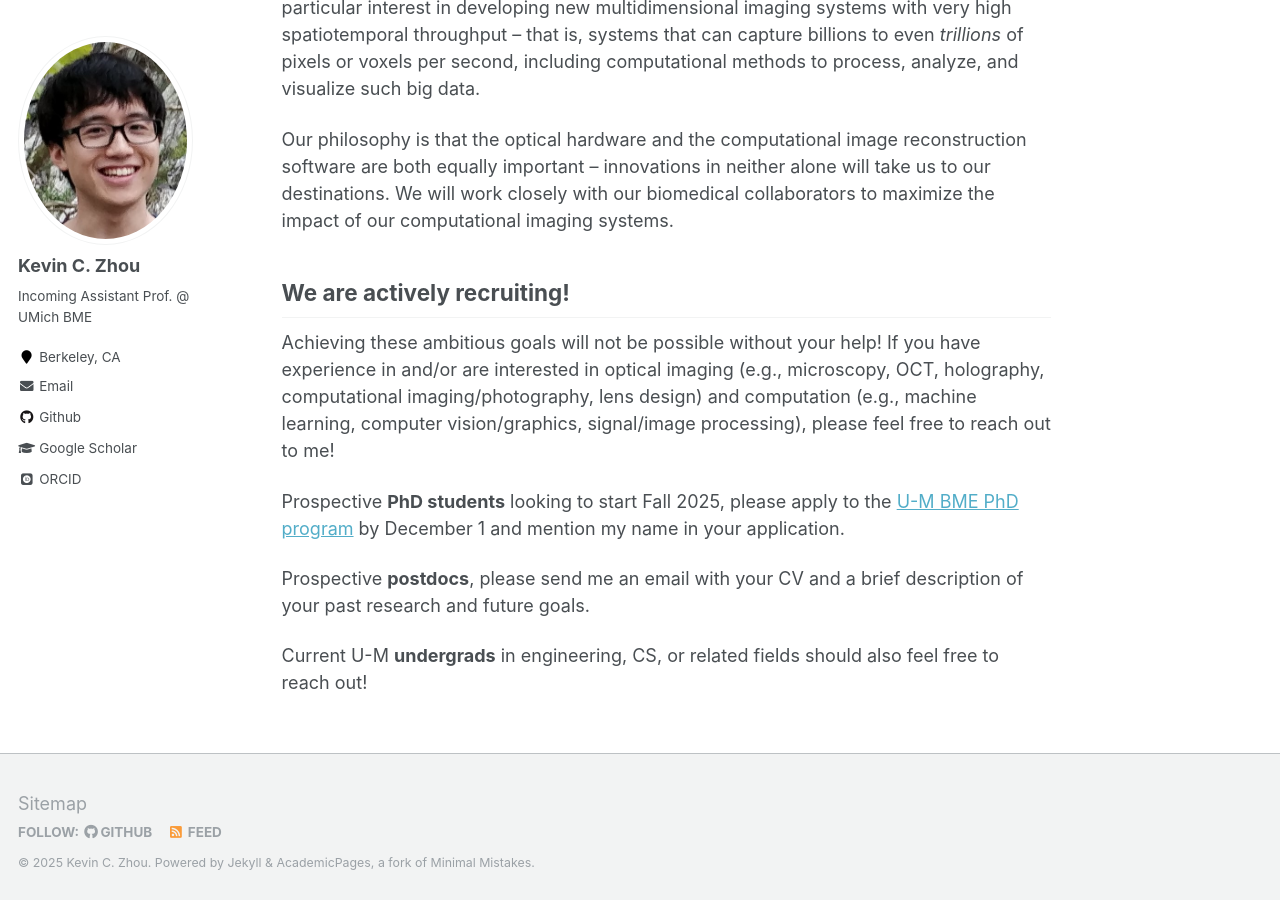
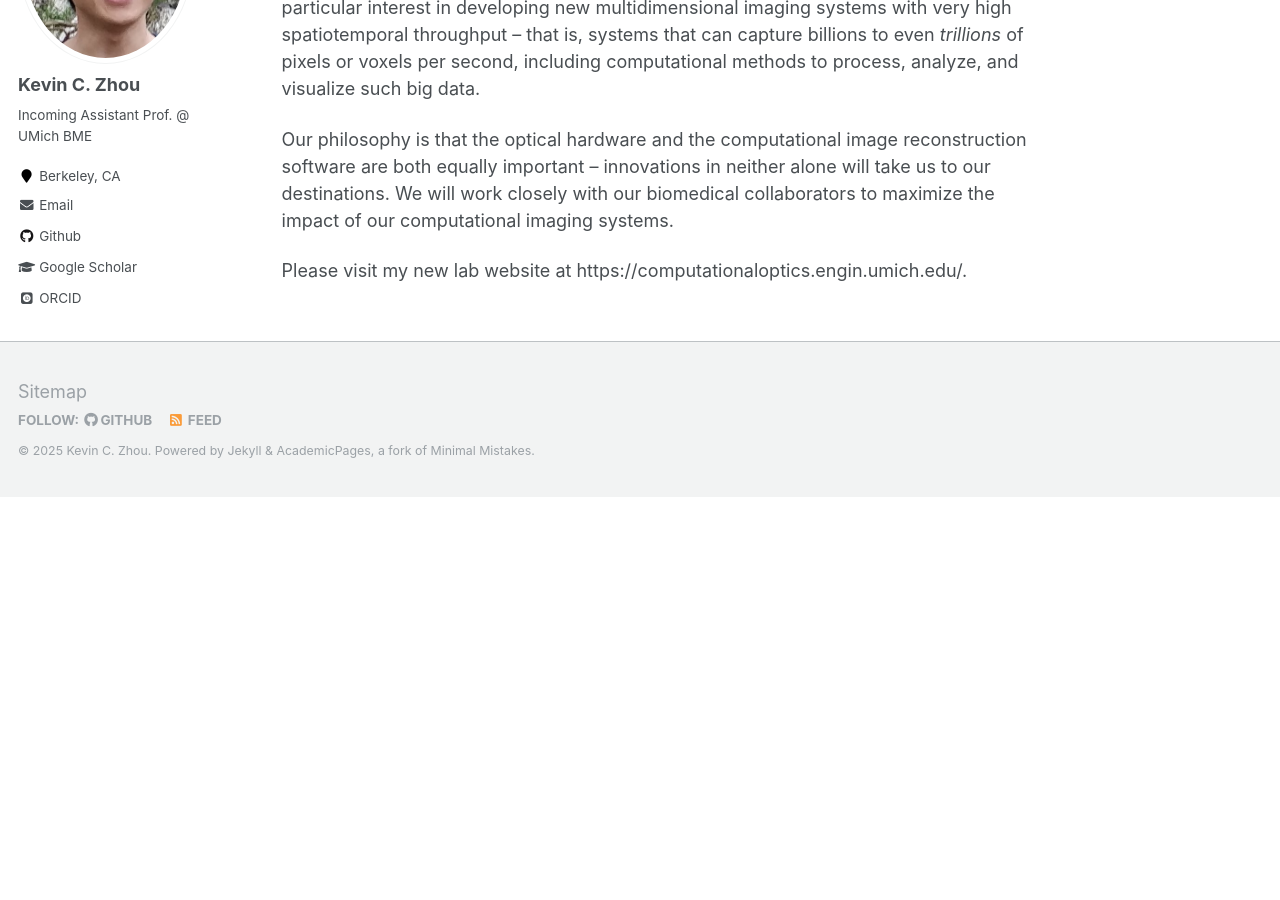
Before and after one commit to kevinczhou/kevinczhou.github.io, a Jekyll site: the page built from _pages/umich.md, in a window 1280 px wide and 900 px high, scrolled down 640 px. Built offline with Jekyll 4.4.1, drawn with Linux system fonts in a browser that asks for light colours; some web fonts are replaced; after the commit the page ends 1137 px from its top, so only the background shows below that.

Commit message:
Update umich.md

```diff
--- a/_pages/umich.md
+++ b/_pages/umich.md
@@ -4,15 +4,9 @@ permalink: /join/
 author_profile: true
 ---
 <center><img src="/images/lab_overview.png" alt="high-performance computational optics lab" width="700"/></center>
-I will be starting the **High-Performance Computational Optics Lab** at the University of Michigan in March 2025! The lab will develop a wide variety of new computational optical imaging systems to address unmet needs across biology and medicine. We have particular interest in developing new multidimensional imaging systems with very high spatiotemporal throughput -- that is, systems that can capture billions to even *trillions* of pixels or voxels per second, including computational methods to process, analyze, and visualize such big data.
+
+I will be starting the **[High-Performance Computational Optics Lab](https://computationaloptics.engin.umich.edu/)** at the University of Michigan in March 2025! The lab will develop a wide variety of new computational optical imaging systems to address unmet needs across biology and medicine. We have particular interest in developing new multidimensional imaging systems with very high spatiotemporal throughput -- that is, systems that can capture billions to even *trillions* of pixels or voxels per second, including computational methods to process, analyze, and visualize such big data.
 
 Our philosophy is that the optical hardware and the computational image reconstruction software are both equally important -- innovations in neither alone will take us to our destinations. We will work closely with our biomedical collaborators to maximize the impact of our computational imaging systems.
 
-## We are actively recruiting!
-Achieving these ambitious goals will not be possible without your help! If you have experience in and/or are interested in optical imaging (e.g., microscopy, OCT, holography, computational imaging/photography, lens design) and computation (e.g., machine learning, computer vision/graphics, signal/image processing), please feel free to reach out to me!
-
-Prospective **PhD students** looking to start Fall 2025, please apply to the [U-M BME PhD program](https://bme.umich.edu/academics/graduate/graduate-admissions/) by December 1 and mention my name in your application.
-
-Prospective **postdocs**, please send me an email with your CV and a brief description of your past research and future goals.
-
-Current U-M **undergrads** in engineering, CS, or related fields should also feel free to reach out!
+Please visit my new lab website at https://computationaloptics.engin.umich.edu/.
```
